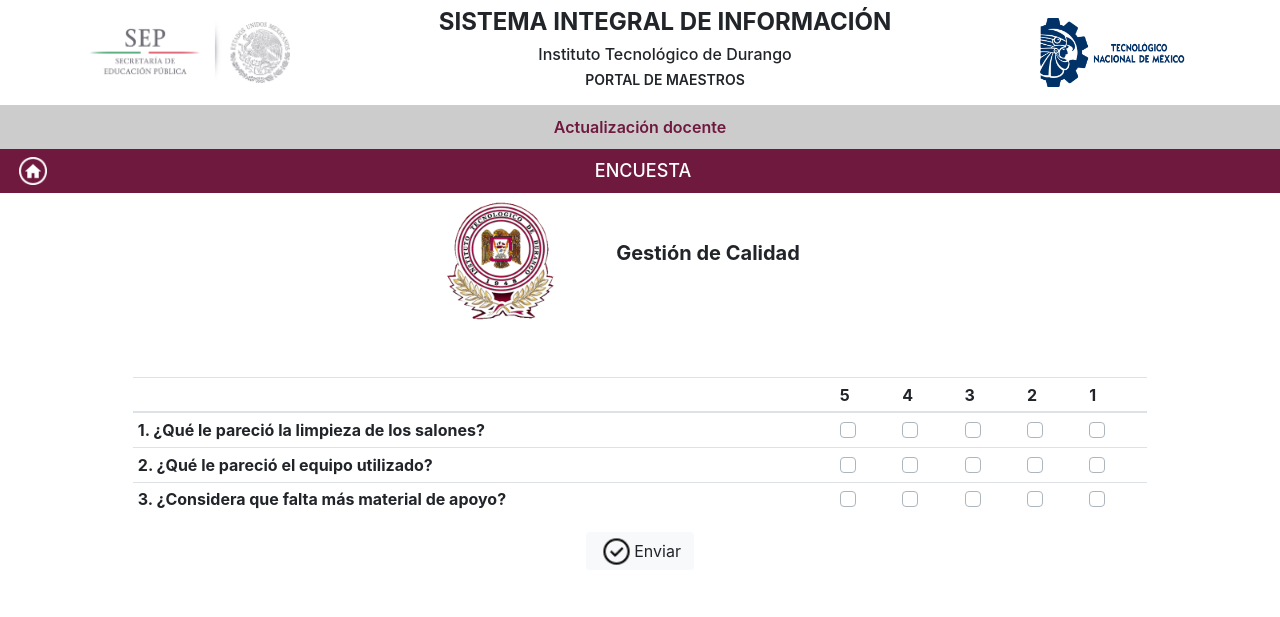
After one commit to Vanessa-SC/residencia, a PHP site: page /vistasInstructor/encuesta.html in a window 1280 px wide. The commit adds this page. Shown: the top 617 px of the page. Run offline with PHP 8.4, Linux system fonts and the light colour scheme.

Commit message:
encuesta

```diff
--- a/Proyecto/css/estilos.css
+++ b/Proyecto/css/estilos.css
@@ -252,6 +252,10 @@ input {
 
 /* IMAGENES, ICONOS & BOTONES */
 
+.center {
+    align-content: center;
+}
+
 button {
     background-color: #CCCCCC !important;
 }
@@ -324,6 +328,13 @@ button {
 .add_icon2 {
     background: url(../images/add2.png) no-repeat center;
     padding: .875rem !important;
+    background-size: cover;
+    background-size: contain;
+}
+
+.ok-blank_icon {
+    background: url(../images/ok-blank.png) no-repeat center;
+    padding: 1.1rem !important;
     background-size: cover;
     background-size: contain;
 }
--- /dev/null
+++ b/Proyecto/vistasInstructor/encuesta.html
@@ -0,0 +1,172 @@
+<!DOCTYPE html>
+<html lang="en">
+
+<head>
+    <meta charset="UTF-8">
+    <title>Encuesta</title>
+</head>
+
+<link rel="stylesheet" href="../css/bootstrap.min.css">
+<link rel="stylesheet" href="../css/estilos.css">
+
+<body>
+    <nav>
+        <div class="navbar navbar-light bg-white d-flex justify-content-around">
+            <img class="logoSEP" src="../images/Logo SEP.png" alt="logo SEP">
+            <div class="titulo text-center">
+                <h1>SISTEMA INTEGRAL DE INFORMACI&Oacute;N</h1>
+                <h2>Instituto Tecnol&oacute;gico de Durango</h2>
+                <h3>Portal de maestros</h3>
+            </div>
+            <img class="logoTecNM" src="../images/Logo TecNM.png" alt="">
+        </div>
+        <div class="text-center actdoc">
+            Actualizaci&oacute;n docente
+        </div>
+        <div class="menu text-white ">
+            <div class="d-flex justify-content-between">
+                <div class="p-2">
+
+                    <a href="../index.html">
+                        <button type="button" class="btn btn-inv btn-sm text-light home_icon2"></button>
+                    </a>
+                </div>
+                <div class="p-2 text-white"><span class="titulo_white text-uppercase">Encuesta</span></div>
+                <div class="p-2"><button type="button" class="btn-inv btn-sm"></button></div>
+            </div>
+
+        </div>
+    </nav>
+    <div class="container">
+            <div class="programa_page d-flex justify-content-center">
+                <div class="p-2"><img src="../images/Logo ITD.png" alt="logo ITD" class="logoITD"></div>
+                <div class="p-5">
+                    <div class="text-left">
+                        <h1>Gestión de Calidad</h1>
+                    </div>
+                </div>
+            </div>
+            <div class="p-5">
+                <table class="table table-sm">
+                    <thead>
+                        <tr>
+                            <th scope="col"></th>
+                            <th scope="col">5</th>
+                            <th scope="col">4</th>
+                            <th scope="col">3</th>
+                            <th scope="col">2</th>
+                            <th scope="col">1</th>
+                        </tr>
+                    </thead>
+                    <tbody>
+                        <tr>
+                            <th scope="row">1. ¿Qu&eacute; le pareci&oacute; la limpieza de los salones?</th>
+                            <td>
+                                <div class="custom-control custom-checkbox">
+                                    <input type="checkbox" class="custom-control-input" id="customCheck5">
+                                    <label class="custom-control-label" for="customCheck5"></label>
+                                </div>
+                            </td>
+                            <td>
+                                <div class="custom-control custom-checkbox">
+                                    <input type="checkbox" class="custom-control-input" id="customCheck4">
+                                    <label class="custom-control-label" for="customCheck4"></label>
+                                </div>
+                            </td>
+                            <td>
+                                <div class="custom-control custom-checkbox">
+                                    <input type="checkbox" class="custom-control-input" id="customCheck3">
+                                    <label class="custom-control-label" for="customCheck3"></label>
+                                </div>
+                            </td>
+                            <td>
+                                <div class="custom-control custom-checkbox">
+                                    <input type="checkbox" class="custom-control-input" id="customCheck2">
+                                    <label class="custom-control-label" for="customCheck2"></label>
+                                </div>
+                            </td>
+                            <td>
+                                <div class="custom-control custom-checkbox">
+                                    <input type="checkbox" class="custom-control-input" id="customCheck1">
+                                    <label class="custom-control-label" for="customCheck1"></label>
+                                </div>
+                            </td>
+                        </tr>
+                        <tr>
+                            <th scope="row">2. ¿Qu&eacute; le pareci&oacute; el equipo utilizado?</th>
+                            <td>
+                                <div class="custom-control custom-checkbox">
+                                    <input type="checkbox" class="custom-control-input" id="customCheck5">
+                                    <label class="custom-control-label" for="customCheck5"></label>
+                                </div>
+                            </td>
+                            <td>
+                                <div class="custom-control custom-checkbox">
+                                    <input type="checkbox" class="custom-control-input" id="customCheck4">
+                                    <label class="custom-control-label" for="customCheck4"></label>
+                                </div>
+                            </td>
+                            <td>
+                                <div class="custom-control custom-checkbox">
+                                    <input type="checkbox" class="custom-control-input" id="customCheck3">
+                                    <label class="custom-control-label" for="customCheck3"></label>
+                                </div>
+                            </td>
+                            <td>
+                                <div class="custom-control custom-checkbox">
+                                    <input type="checkbox" class="custom-control-input" id="customCheck2">
+                                    <label class="custom-control-label" for="customCheck2"></label>
+                                </div>
+                            </td>
+                            <td>
+                                <div class="custom-control custom-checkbox">
+                                    <input type="checkbox" class="custom-control-input" id="customCheck1">
+                                    <label class="custom-control-label" for="customCheck1"></label>
+                                </div>
+                            </td>
+                        </tr>
+                        <tr>
+                            <th scope="row">3. ¿Considera que falta m&aacute;s material de apoyo?</th>
+                            <td>
+                                <div class="custom-control custom-checkbox">
+                                    <input type="checkbox" class="custom-control-input" id="customCheck5">
+                                    <label class="custom-control-label" for="customCheck5"></label>
+                                </div>
+                            </td>
+                            <td>
+                                <div class="custom-control custom-checkbox">
+                                    <input type="checkbox" class="custom-control-input" id="customCheck4">
+                                    <label class="custom-control-label" for="customCheck4"></label>
+                                </div>
+                            </td>
+                            <td>
+                                <div class="custom-control custom-checkbox">
+                                    <input type="checkbox" class="custom-control-input" id="customCheck3">
+                                    <label class="custom-control-label" for="customCheck3"></label>
+                                </div>
+                            </td>
+                            <td>
+                                <div class="custom-control custom-checkbox">
+                                    <input type="checkbox" class="custom-control-input" id="customCheck2">
+                                    <label class="custom-control-label" for="customCheck2"></label>
+                                </div>
+                            </td>
+                            <td>
+                                <div class="custom-control custom-checkbox">
+                                    <input type="checkbox" class="custom-control-input" id="customCheck1">
+                                    <label class="custom-control-label" for="customCheck1"></label>
+                                </div>
+                            </td>
+                        </tr>
+                    </tbody>
+                </table>
+
+                <div class="text-center">
+                    <button class="btn bg-light"><i class="ok-blank_icon"></i>Enviar</button>
+                </div>
+            </div>
+
+
+
+    </div>
+</body></html>
```
Also changed, not shown: Proyecto/vistasInstructor/cursos.html (+4 -6 lines), Proyecto/vistasInstructor/informacion-curso.html (added, +84 -0 lines).
